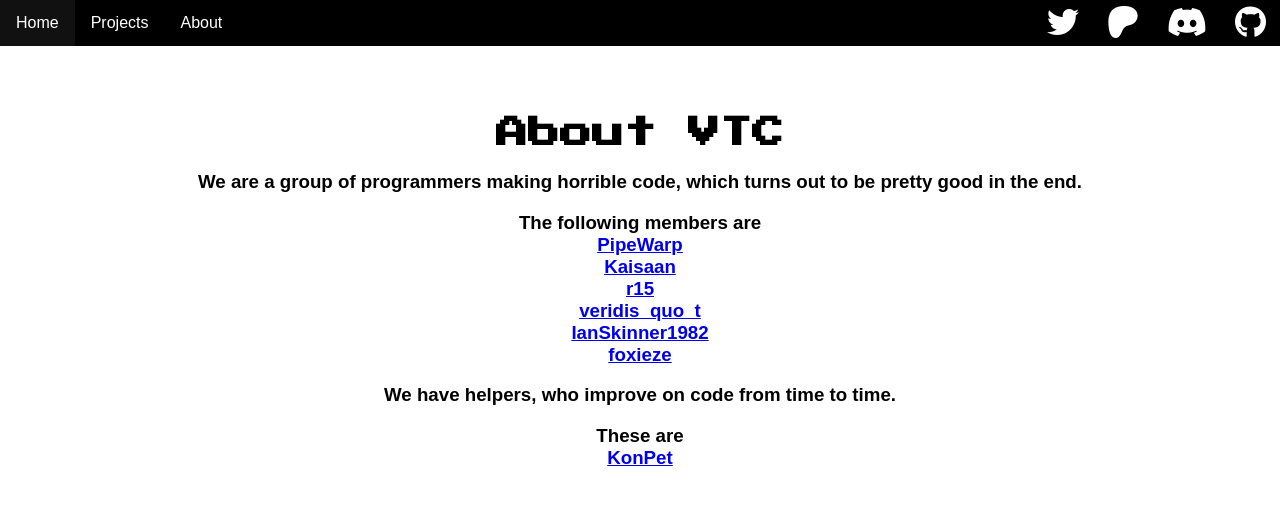
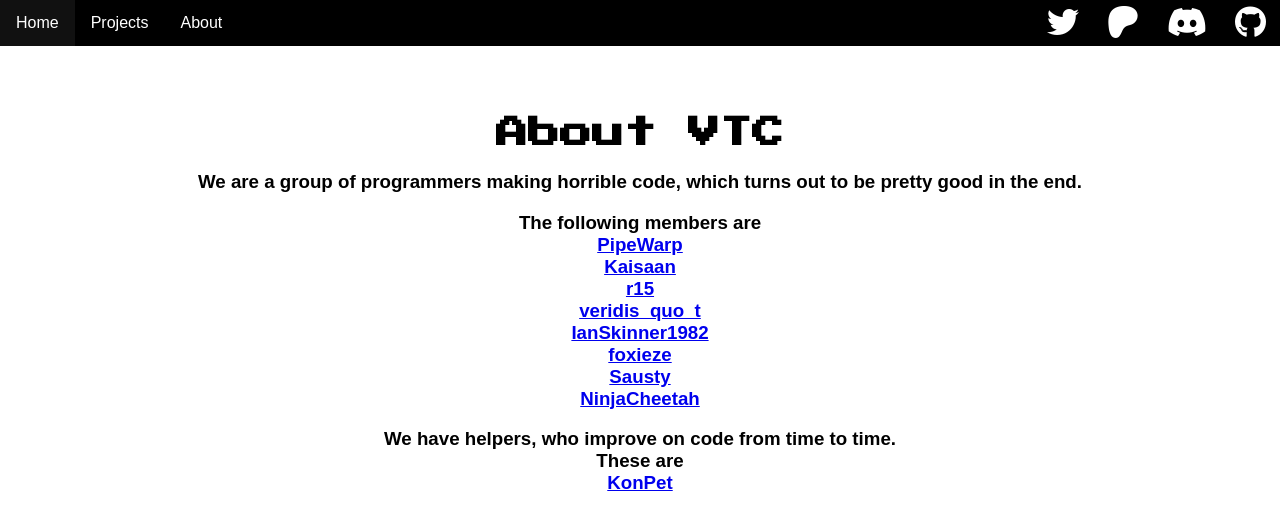
Before and after one commit to Very-Terrible-Code/vtcsite, a Jekyll site: the page built from about/index.html, in a window 1280 px wide. Shown: the top 530 px of the page. Built offline with Jekyll 4.4.1, drawn with Linux system fonts in a browser that asks for light colours; nearby versions of some CDN libraries.

Commit message:
Added myself and Sausty
also fixed some formatting because it sucks

```diff
--- a/about/index.html
+++ b/about/index.html
@@ -14,12 +14,13 @@ layout: default
             <a target="_blank" href="https://github.com/R15User">r15</a><br>
             <a target="_blank" href="https://github.com/veridisquot">veridis_quo_t</a><br>
             <a target="_blank" href="https://github.com/IanSkinner1982">IanSkinner1982</a><br>
-        <a target="_blank" href="https://github.com/foxieze">foxieze</a><br></h3>
-
+            <a target="_blank" href="https://github.com/foxieze">foxieze</a><br>
+            <a target="_blank" href="https://github.com/Sausty">Sausty</a><br>
+            <a target="_blank" href="https://github.com/NinjaCheetah">NinjaCheetah</a><br>
+        </h3>
         <h3>We have helpers, who improve on code from time to time.<br>
-     <h3>These are<br>
+            These are<br>
             <a target="_blank" href="https://github.com/KonPet">KonPet</a>
+        </h3>
     </div>
-
-
 </div>
```
Lines whose indentation alone changed are shown as unchanged.
